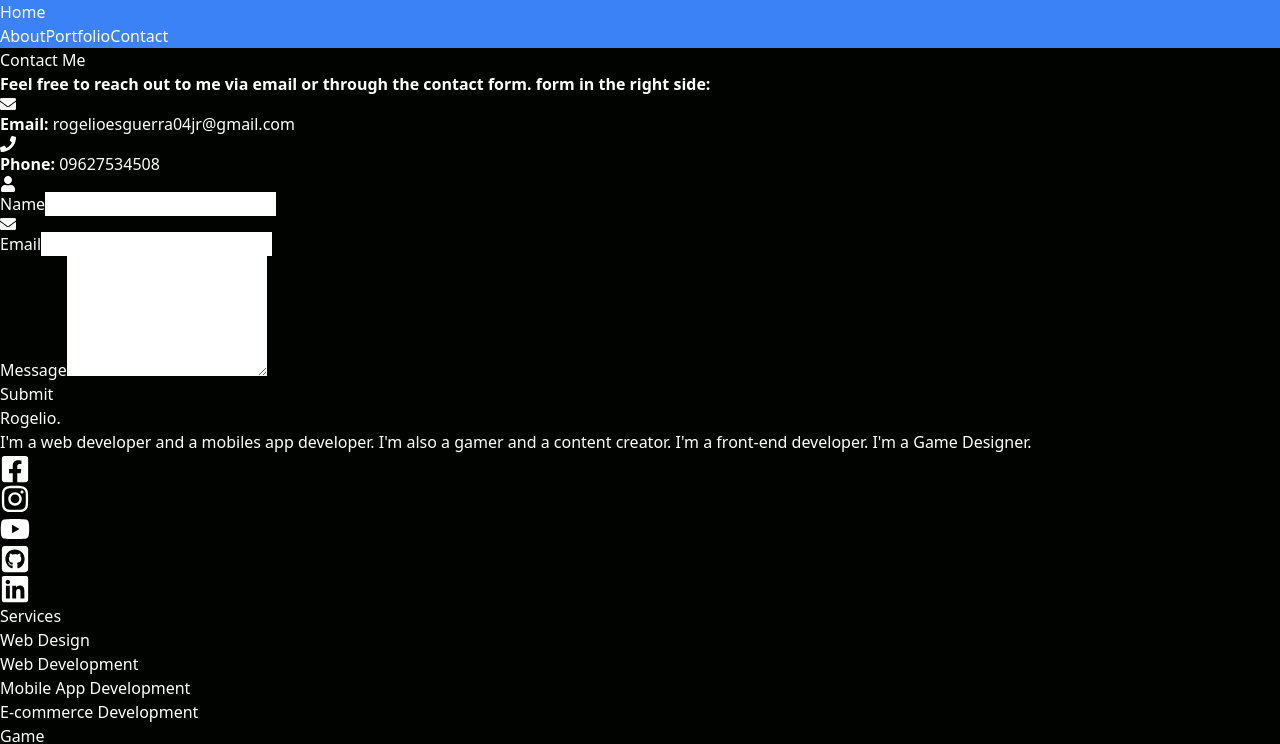
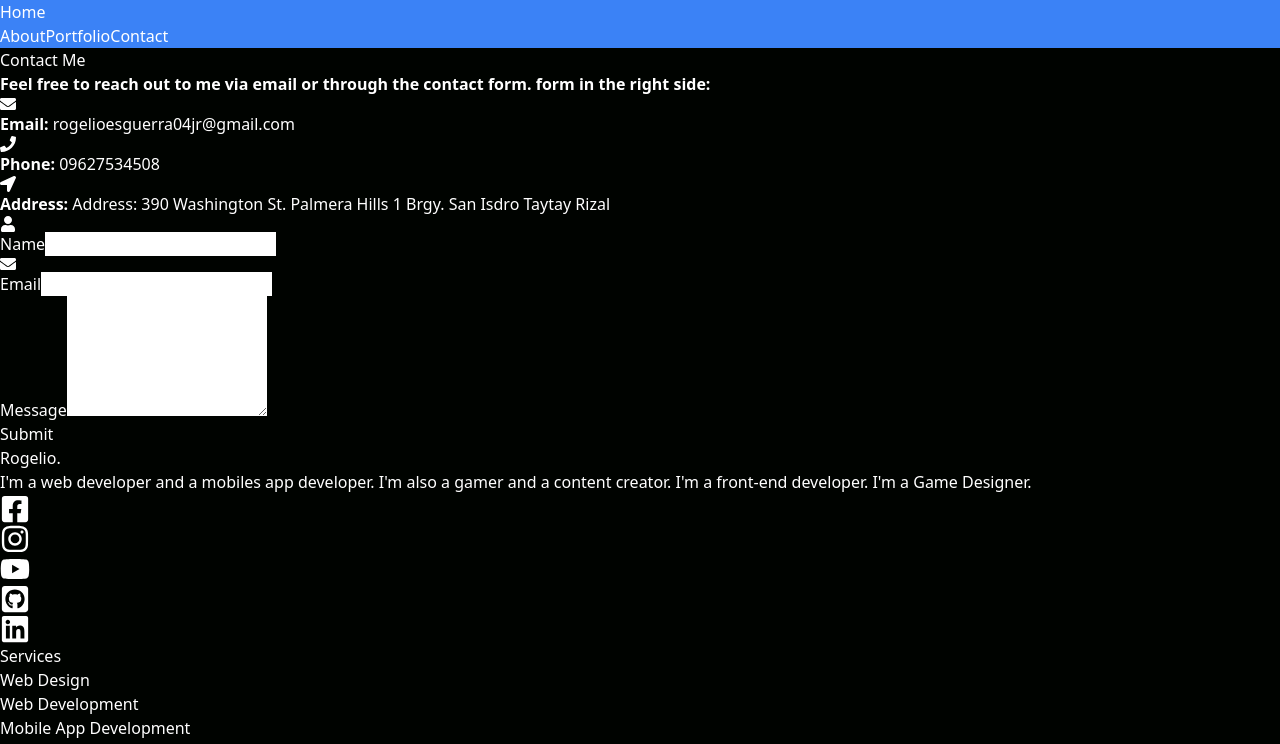
Before and after one commit to RowRow04/my-portfolio, a React (Vite) app: page /contact in a window 1280 px wide. Shown: the top 744 px of the page. Built offline with nearby package versions, Linux system fonts and the light colour scheme.

Commit message:
edit the contact

```diff
--- a/package.json
+++ b/package.json
@@ -18,6 +18,7 @@
     "react": "^18.2.0",
     "react-dom": "^18.2.0",
     "react-icons": "^5.0.1",
+    "react-reveal": "^1.2.2",
     "react-router-dom": "^6.22.2",
     "react-scrollama": "^2.3.3",
     "react-slick": "^0.30.2",
--- a/src/pages/Contact.jsx
+++ b/src/pages/Contact.jsx
@@ -1,5 +1,11 @@
 import { useState, useEffect } from "react";
-import { FaEnvelope, FaPhone, FaUser } from "react-icons/fa";
+import {
+  FaAddressBook,
+  FaEnvelope,
+  FaLocationArrow,
+  FaPhone,
+  FaUser,
+} from "react-icons/fa";
 import "../App.css";
 
 const Contact = () => {
@@ -43,37 +49,48 @@ const Contact = () => {
       <div className="grid grid-cols-1 md:grid-cols-2 gap-8">
         <div>
           <div className="rounded-lg bg-blue-400 p-6">
-            <p className="text-lg mb-4 text-black">
+            <p className="text-lg mb-4 text-white">
               <strong>
                 Feel free to reach out to me via email or through the contact
                 form. form in the right side:
               </strong>
             </p>
-            <p className="text-lg mb-4 text-black ">
+            <p className="text-lg mb-4 text-white ">
               <FaEnvelope className="inline-block mr-2" />
               <strong>Email:</strong>{" "}
               <a
                 href="mailto:rogelioesguerra04jr@gmail.com"
-                className="text-black hover:underline"
+                className="text-white hover:underline"
               >
                 rogelioesguerra04jr@gmail.com
               </a>
             </p>
-            <p className="text-lg mb-4 text-black ">
+            <p className="text-lg mb-4 text-white ">
               <FaPhone className="inline-block mr-2" />
               <strong>Phone:</strong>{" "}
               <a
                 href="tel:+639627534508"
-                className="text-black hover:underline"
+                className="text-white hover:underline"
               >
                 09627534508
+              </a>
+            </p>
+            <p className="text-lg mb-4 text-white ">
+              <FaLocationArrow className="inline-block mr-2" />
+              <strong>Address:</strong>{" "}
+              <a
+                href="https://www.google.com/maps?q=32.5, 123.5"
+                className="text-white hover:underline"
+              >
+                Address: 390 Washington St. Palmera Hills 1 Brgy. San Isdro
+                Taytay Rizal
               </a>
             </p>
           </div>
         </div>
         <form
           onSubmit={handleSubmit}
-          className={`rounded-lg bg-blue-400 shadow-md p-8 text-black ${
+          className={`rounded-lg bg-blue-400 shadow-md p-8 text-white ${
             formMounted ? "fade-in active" : "fade-in"
           }`}
         >
@@ -115,7 +132,7 @@ const Contact = () => {
               value={formData.message}
               onChange={handleChange}
               rows="5"
-              className="w-full px-4 py-2 border border-gray-300 rounded-lg focus:outline-none focus:border-blue-500"
+              className="w-full px-4 py-2 border border-gray-300 rounded-lg focus:outline-none focus:border-blue-500 text-black"
             ></textarea>
           </div>
           <button
```
Also changed, not shown: 1 other file (tests, documents, lock files or other folders).
